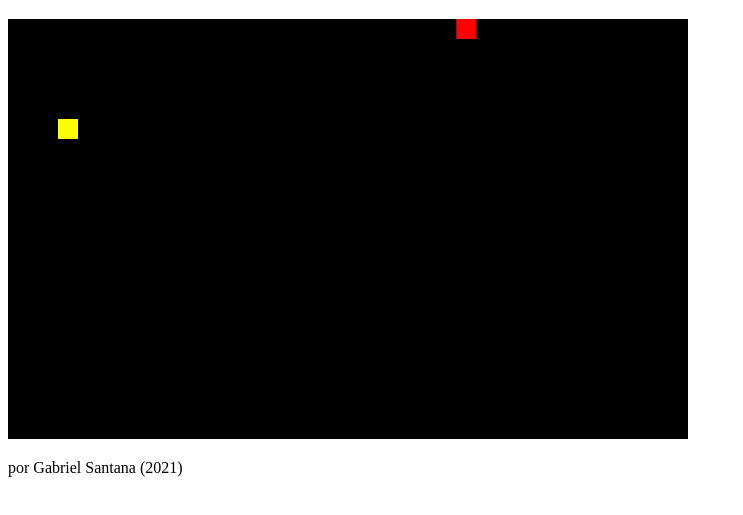
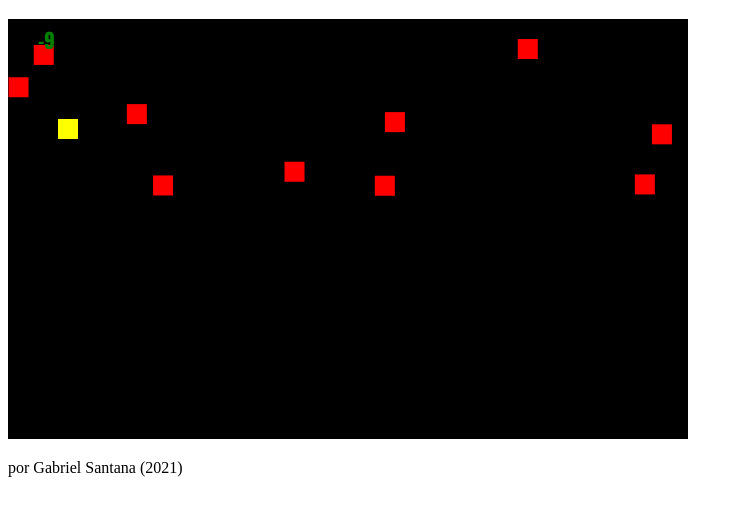
Before and after one commit to ufjf-dcc104/dcc138-2020-3ere-atv1-GabrielMS97, a plain HTML site: page index.html in a window 1280 px wide. Shown: the part 61-576 px from the top of the page, without its empty margins (0-743 px from the left). Drawn offline with Linux system fonts and the light colour scheme.

Commit message:
Adiciona colisão entre sprites e placar

```diff
--- a/index.html
+++ b/index.html
@@ -14,6 +14,7 @@
         let ctx = canvas.getContext("2d"); //cria conte.xto 2d
         canvas.width = 680;
         canvas.height = 420;
+        let pontos = 0;
 
         let p = {  // Definição do objeto p (personagem)
             // Estados do quadrado amarelo
@@ -32,10 +33,10 @@
         for (let ne = 0; ne < 20; ne++) {
             let e = { // Definição do objeto e (inimigo)
                 // Estados do quadrado vermelho
-                x : canvas.width * (1+ 10*Math.random()),
+                x : canvas.width * (1+ 2*Math.random()),
                 vx : -20,
                 ax : 0,
-                y : canvas.height * (1+ 2*Math.random()),
+                y : canvas.height * (Math.random()),
                 vy : 0,
                 ay : 0,
                 cor : "red",
@@ -94,7 +95,28 @@
                 //Desenha Elementos
                 sprite.desenhar();
 
+                if(colidiram(o, sprite) && o !== sprite){
+                    o.x = -1000;
+                    o.y = -1000;
+                    o.vx = 0;
+                    o.ax = 0;
+
+                    sprite.x = 1000;
+                    sprite.vx = 100;
+                    sprite.ax = 0;
+                    pontos++;
+                }
+                if(colidiram(p, sprite) && o !== sprite){
+                    sprite.x = 1000;
+                    sprite.vx = 100;
+                    sprite.ax = 0;
+                    pontos -= 3;
+                }
             }
+
+            ctx.fillStyle = "green";
+            ctx.font = "20px Impact";
+            ctx.fillText(pontos, 30, 30);
 
             requestAnimationFrame(desenha);
             t0 = t;
@@ -127,7 +149,7 @@
 
         //Adiciona controle de velocidades
         function teclaPressionada(event){ // 'e' de event
-            console.log(event.key);
+            //console.log(event.key);
             switch (event.key) {
                 case "ArrowUp":
                     p.ay = -K;
@@ -145,7 +167,7 @@
         }
 
         function teclaSolta(event){
-            console.log(event.key);
+            //console.log(event.key);
             switch (event.key) {
                 case "ArrowUp":
                     //p.vy = 0;
@@ -173,6 +195,14 @@
             }
         }
 
+        function colidiram(A, B) {
+            return !(
+                (A.x > B.x + 20) ||
+                (A.x + 20 < B.x) ||
+                (A.y > B.y + 20) ||
+                (A.y + 20 < B.y)
+            );
+        }
 
     </script>
 </body>
```
